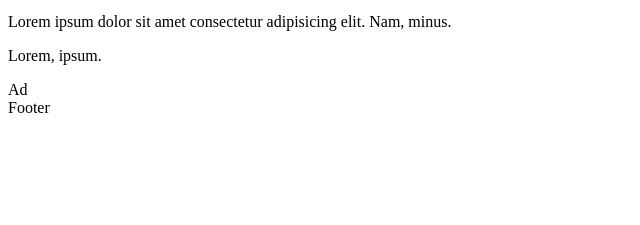
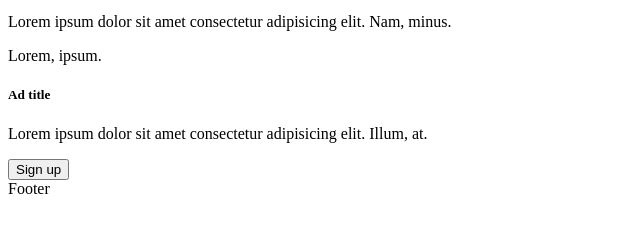
Before and after one commit to rolckeirnad/TOP-landing-page, a plain HTML site: page index.html in a window 1280 px wide. Shown: the part 575-800 px from the top of the page, without its empty margins (0-640 px from the left). Drawn offline with Linux system fonts and the light colour scheme.

Commit message:
Add ad elements

```diff
--- a/index.html
+++ b/index.html
@@ -53,7 +53,13 @@
         <p class="quote">Lorem ipsum dolor sit amet consectetur adipisicing elit. Nam, minus.</p>
         <p class="quoteAuthor">Lorem, ipsum.</p>
     </div>
-    <div class="ads">Ad</div>
+    <div class="ads">
+        <div class="adInfo">
+            <h5>Ad title</h5>
+            <p>Lorem ipsum dolor sit amet consectetur adipisicing elit. Illum, at.</p>
+        </div>
+        <button>Sign up</button>
+    </div>
     <div class="footer">Footer</div>
 </body>
 
```
